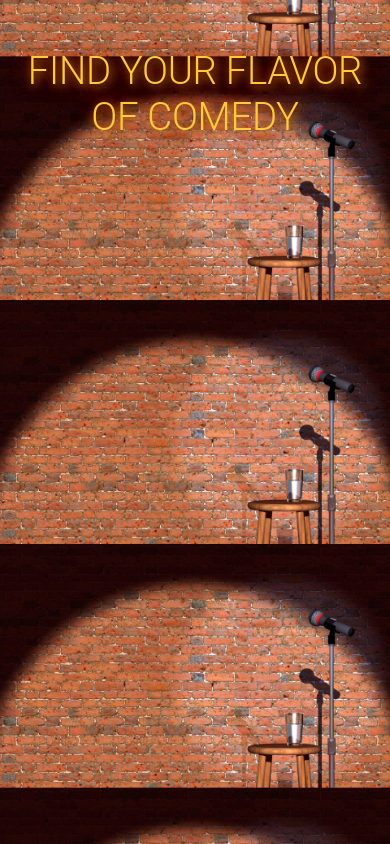
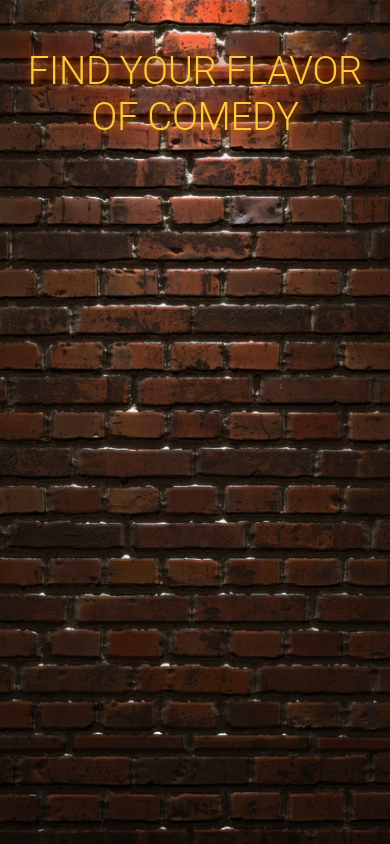
Before and after one commit to JLopez0001/Just-Comedy-Quiz, a React (Create React App) app in the folder client/: page /questions/comedian-quiz in a window 390 px wide. Built offline with nearby package versions, Linux system fonts and the light colour scheme; no server answers.

Commit message:
adjusted css

```diff
--- a/client/src/App.css
+++ b/client/src/App.css
@@ -36,34 +36,72 @@ body {
         padding: 10px;
         display: flex;
         align-items: center;
-        height: 30px;
+        height: auto;
         cursor: pointer;
         transition: 0.3s linear;
-        width: 250px;
+        width: 185px;
 }
 
+@media (min-width: 1200px) {
+    .answer-choice {
+        width: 250px;
+    }
+}
+
+
 .selected-answer {
-    border: 4px solid #ff57c4; /* consider the ff57c4 color */
+    border: 4px solid #fd2eb3; /* consider the ff57c4 color */
 }
 
 .next-button {
     padding: 15px 0;
 }
 
+
+
 /* IMAGES BACKGROUND */
 
 .main-background-image {
     background-image: url("../public/images/backgroundImages/main-stage.jpg");
-    background-size: 91%;
-    background-position: center -125px;
+    background-size: cover;
+    background-position: center;
     height: 100vh;
+}
+
+@media (max-width: 818px) {
+    .main-background-image {
+        background-image: url("../public/images/backgroundImages/brick-wall.jpg"); /* Change to brick wall background for mobile */
+        background-size: cover;
+        background-position: center;
+        height: 100vh;
+    }
+
+    .sub-content {
+        margin: -20% auto;
+    }
 }
 
 
 .secondary-background-image {
+    background-image: url("../public/images/backgroundImages/secondary-stage.jpg");
+    background-size: cover;
+    background-position: center;
+    min-height: 100vh; /* Ensures at least full viewport height */
+}
 
-    background-image: url("../public/images/backgroundImages/secondary-stage.jpg");
-    background-size: 100%;
+@media (max-width: 1000px) {
+    .secondary-background-image {
+        background-image: url("../public/images/backgroundImages/brick-wall.jpg"); /* Change to brick wall background for mobile */
+        background-size: cover;
+        background-position: center;
+        min-height: 100vh; /* Ensures at least full viewport height */
+    }
+}
+
+.brick-wall-background-image {
+    background-image: url("../public/images/backgroundImages/brick-wall.jpg");
+    background-size: cover; /* cover ensures that the background covers the entire container */
     background-position: center;
-    height: 100vh;
+    min-height: 100vh; /* Ensures at least full viewport height */
+    background-repeat: no-repeat;
 }
```
